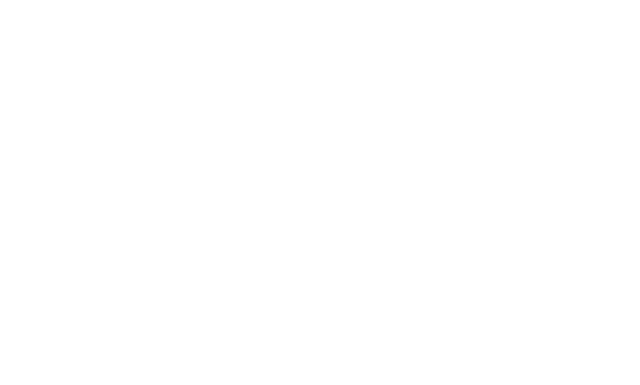
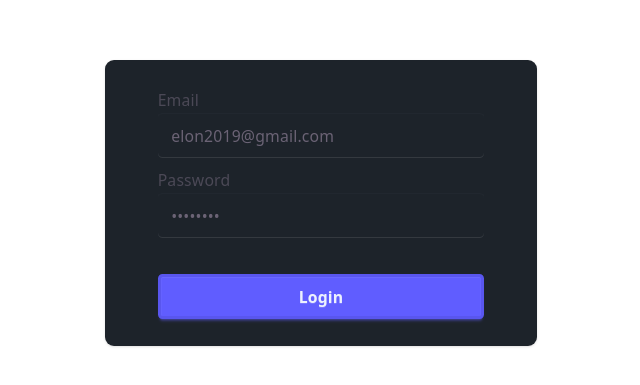
Before and after one commit to sayantanroy2019/devTinderUI, a React (Vite) app: page /login in a window 1280 px wide. Before the commit this address had no page. Shown: the part 197-582 px from the top of the page, without its empty margins (319-959 px from the left). Built offline with nearby package versions, Linux system fonts and the light colour scheme.

Commit message:
login and persistent login made

```diff
--- a/package.json
+++ b/package.json
@@ -10,10 +10,13 @@
     "preview": "vite preview"
   },
   "dependencies": {
+    "@reduxjs/toolkit": "^2.12.0",
     "@tailwindcss/vite": "^4.3.0",
+    "axios": "^1.16.1",
     "daisyui": "^5.5.20",
     "react": "^19.2.6",
     "react-dom": "^19.2.6",
+    "react-redux": "^9.3.0",
     "react-router-dom": "^7.16.0",
     "tailwindcss": "^4.3.0"
   },
--- a/src/App.jsx
+++ b/src/App.jsx
@@ -1,22 +1,20 @@
-import Body from './Body';
+import Body from './components/Body';
 import { BrowserRouter, Routes, Route } from 'react-router-dom';
+import Login from './components/Login';
+import { Provider } from 'react-redux';
+import appStore from './utils/appStore';
 
 function App() {
-
-
   return (
-    <BrowserRouter basename='/'>
-      <Routes>
-        <Route path='/' element={<Body />} />
-
-
-      </Routes>
-
-    </BrowserRouter>
-
-
-  )
-
+    <Provider store={appStore}>
+      <BrowserRouter basename='/'>
+        <Routes>
+          <Route path='/' element={<Body />} />
+          <Route path='/login' element={<Login />} />
+        </Routes>
+      </BrowserRouter>
+    </Provider>
+  );
 }
 
 export default App;
--- a/src/Body.jsx
+++ /dev/null
@@ -1,17 +0,0 @@
-
-import NavBar from './NavBar';
-import { Outlet } from 'react-router-dom';
-import Footer from './Footer';
-
-const Body = () => {
-  return (
-    <>
-      <NavBar />
-      <Outlet />
-      <Footer />
-    </>
-
-  )
-}
-
-export default Body;
--- /dev/null
+++ b/src/components/Body.jsx
@@ -0,0 +1,46 @@
+
+import NavBar from './NavBar';
+import { Outlet } from 'react-router-dom';
+import Footer from './Footer';
+import { useDispatch, useSelector } from 'react-redux';
+import { useNavigate } from 'react-router-dom';
+import axios from 'axios';
+import { BASE_URL } from '../utils/constants';
+import { addUser } from '../utils/userSlice';
+import { useEffect } from 'react';
+
+const Body = () => {
+
+  const dispatch = useDispatch();
+  const navigate = useNavigate();
+  const userData = useSelector((store) => store.user);
+
+  const fetchUser = async () => {
+    if (userData) return; // user already in Redux, skip API call
+
+    try{const response = await axios.get(BASE_URL + '/profile/view',{withCredentials: true});
+      dispatch(addUser(response.data));
+  }catch(err){
+    if(err.response?.status === 401){
+      navigate('/login');
+    }
+    console.log(err);
+  }
+
+  }
+
+  useEffect(() => {
+    fetchUser();
+  }, []);
+
+  return (
+    <>
+      <NavBar />
+      <Outlet />
+      <Footer />
+    </>
+
+  )
+}
+
+export default Body;
--- /dev/null
+++ b/src/components/Login.jsx
@@ -0,0 +1,55 @@
+
+
+import { useState } from 'react';
+import axios from 'axios';
+import { useDispatch } from 'react-redux';
+import { addUser } from '../utils/userSlice.js';
+import { useNavigate } from 'react-router-dom';
+import { BASE_URL } from '../utils/constants.js';
+
+const Login = () => {
+  const [email, setEmail] = useState("elon2019@gmail.com");
+  const [password, setPassword] = useState("Elon@123");
+  const [error, setError] = useState('');
+
+  const dispatch = useDispatch();
+  const navigate = useNavigate();
+
+  const handleLogin = async () => {
+    try{
+        const response = await axios.post(BASE_URL +'/auth/login', {email, password},{withCredentials: true});
+        dispatch(addUser(response.data));
+        navigate('/');
+    }catch(err){
+        setError(err.response?.data?.message || err.message);
+    }
+  }
+
+  return (
+    <div className="flex justify-center items-center min-h-screen">
+    <div className="card w-96 bg-base-100 shadow-sm items-center ">
+  <div className="card-body">
+
+    <div className="form-control">
+      <label className="label">
+        <span className="label-text">Email</span>
+      </label>
+      <input type="email" placeholder="Email" className="input input-bordered" value={email} onChange={(e) => setEmail(e.target.value)} />
+    </div>
+    <div className="form-control">
+      <label className="label">
+        <span className="label-text">Password</span>
+      </label>
+      <input type="password" placeholder="Password" className="input input-bordered" value={password} onChange={(e) => setPassword(e.target.value)} />
+    </div>
+    {error && <p className="text-red-500 text-sm">{error}</p>}
+    <div className="mt-6">
+      <button className="btn btn-primary btn-block" onClick={handleLogin}>Login</button>
+    </div>
+  </div>
+</div>
+</div>
+  )
+}
+
+export default Login
--- a/src/NavBar.jsx
+++ b/src/components/NavBar.jsx
@@ -1,29 +1,35 @@
+import { useSelector } from 'react-redux';
+import { Link } from 'react-router-dom';
 
 
 const NavBar = () => {
+
+    const user = useSelector((store) => store.user);
+
   return (
     <div className="navbar bg-base-100 shadow-sm">
   <div className="flex-1">
-    <a className="btn btn-ghost text-xl">devTinder</a>
+    <Link to = "/" className="btn btn-ghost text-xl">devTinder</Link>
   </div>
   <div className="flex gap-2 mr-4">
 
+    {user && <span className="text-sm font-medium justify-center items-center flex">Welcome, {user.firstName}</span>}
     <div className="dropdown dropdown-end">
       <div tabIndex={0} role="button" className="btn btn-ghost btn-circle avatar">
         <div className="w-10 rounded-full">
           <img
-            alt="Tailwind CSS Navbar component"
-            src="https://img.daisyui.com/images/stock/photo-1534528741775-53994a69daeb.webp" />
+            alt="profile"
+            src={user?.photoUrl || "https://img.daisyui.com/images/stock/photo-1534528741775-53994a69daeb.webp"} />
         </div>
       </div>
       <ul
         tabIndex="-1"
         className="menu menu-sm dropdown-content bg-base-100 rounded-box z-1 mt-3 w-52 p-2 shadow">
         <li>
-          <a className="justify-between">
+          <Link to = "/profile" className="justify-between">
             Profile
             <span className="badge">New</span>
-          </a>
+          </Link>
         </li>
         <li><a>Settings</a></li>
         <li><a>Logout</a></li>
--- /dev/null
+++ b/src/utils/appStore.js
@@ -0,0 +1,11 @@
+import { configureStore } from '@reduxjs/toolkit';
+import userReducer from './userSlice';
+
+const appStore = configureStore({
+    reducer: {
+        user: userReducer,
+
+    },
+});
+
+export default appStore;
--- /dev/null
+++ b/src/utils/constants.js
@@ -0,0 +1 @@
+export const BASE_URL = 'http://localhost:3000';
--- /dev/null
+++ b/src/utils/userSlice.js
@@ -0,0 +1,13 @@
+import { createSlice } from '@reduxjs/toolkit';
+
+const userSlice = createSlice({
+    name: 'user',
+    initialState: null,
+    reducers: {
+       addUser: (_, action) => action.payload,
+       removeUser: () => null,
+    },
+});
+
+export const { addUser, removeUser } = userSlice.actions;
+export default userSlice.reducer;
```
Also changed, not shown: src/components/Footer.jsx (renamed from src/Footer.jsx), 2 other files (tests, documents, lock files or other folders).
